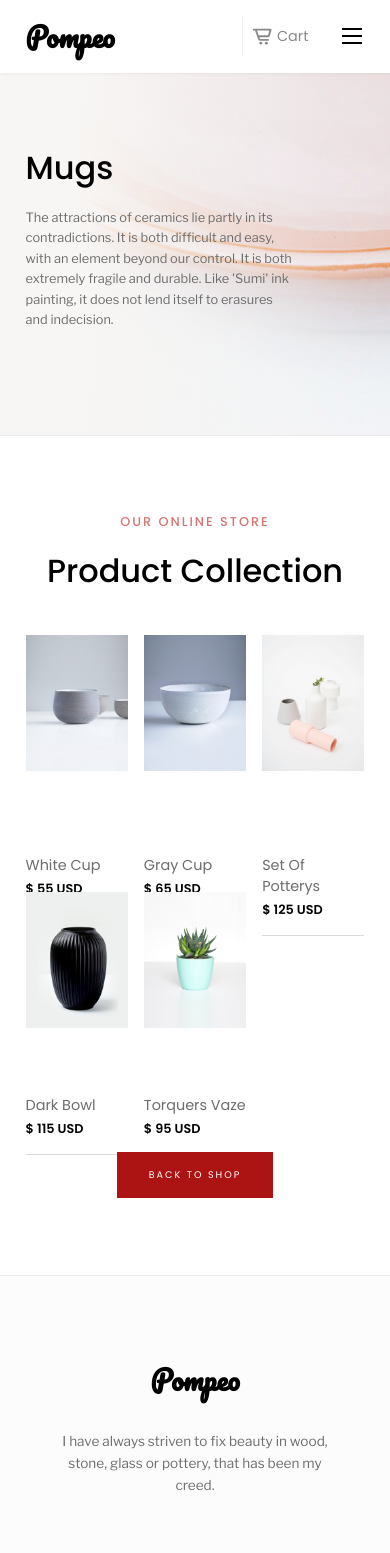
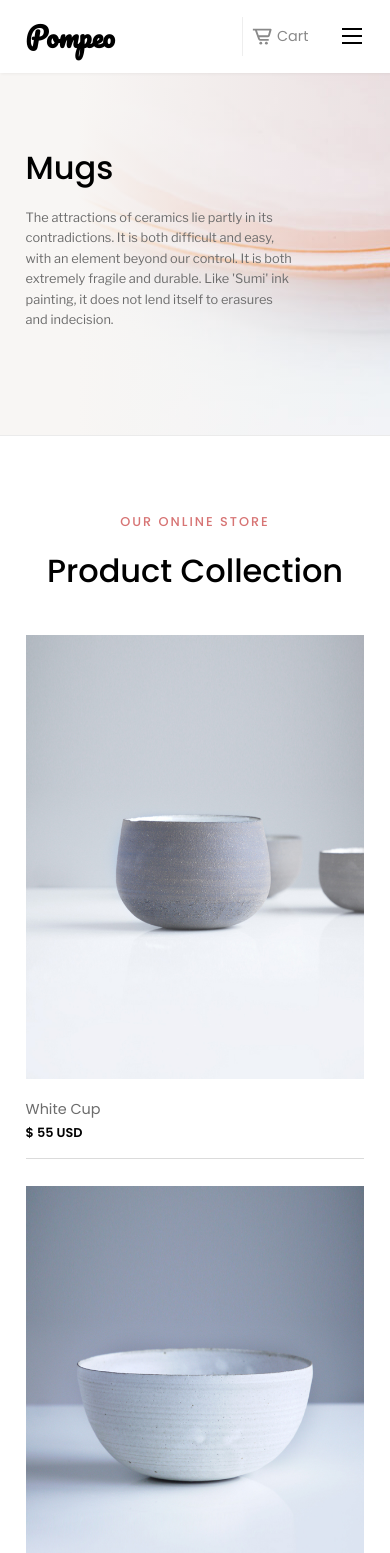
Before and after one commit to BamBam-sys/pompeo-clone, a React (Create React App) app: page /category/mug in a window 390 px wide. Shown: the top 1553 px of the page. Built offline with nearby package versions, Linux system fonts and the light colour scheme.

Commit message:
fixed responsiveness for category page

```diff
--- a/src/container/Category/Category.module.css
+++ b/src/container/Category/Category.module.css
@@ -29,3 +29,25 @@
   text-align: center;
   margin-top: 5rem;
 }
+
+/* media queries */
+
+/**************************/
+/* BELOW 769px */
+/**************************/
+
+@media (max-width: 48em) {
+  .storeProducts {
+    grid-template-columns: repeat(2, 1fr);
+  }
+}
+
+/**************************/
+/* BELOW 544px */
+/**************************/
+
+@media (max-width: 34em) {
+  .storeProducts {
+    grid-template-columns: 1fr;
+  }
+}
```
